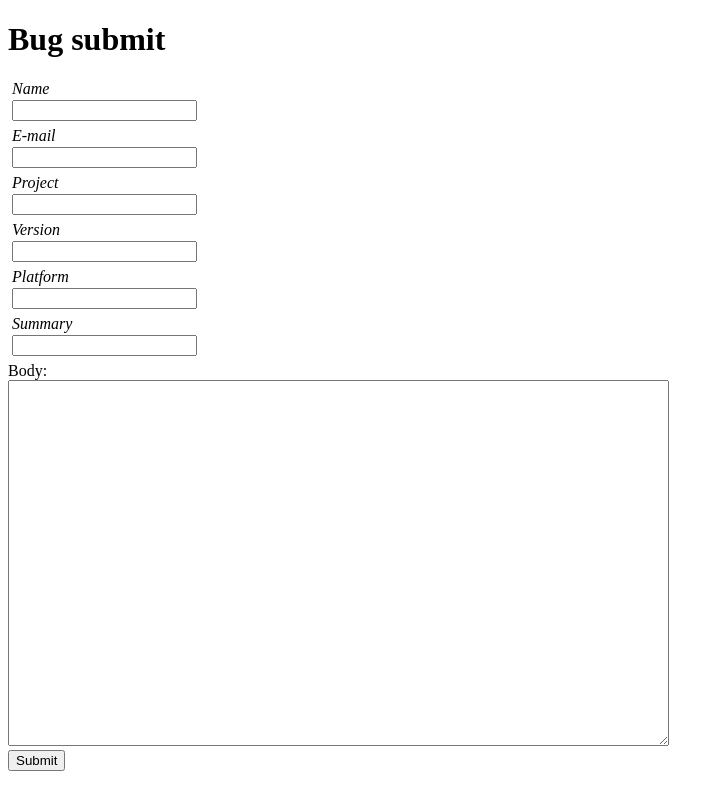
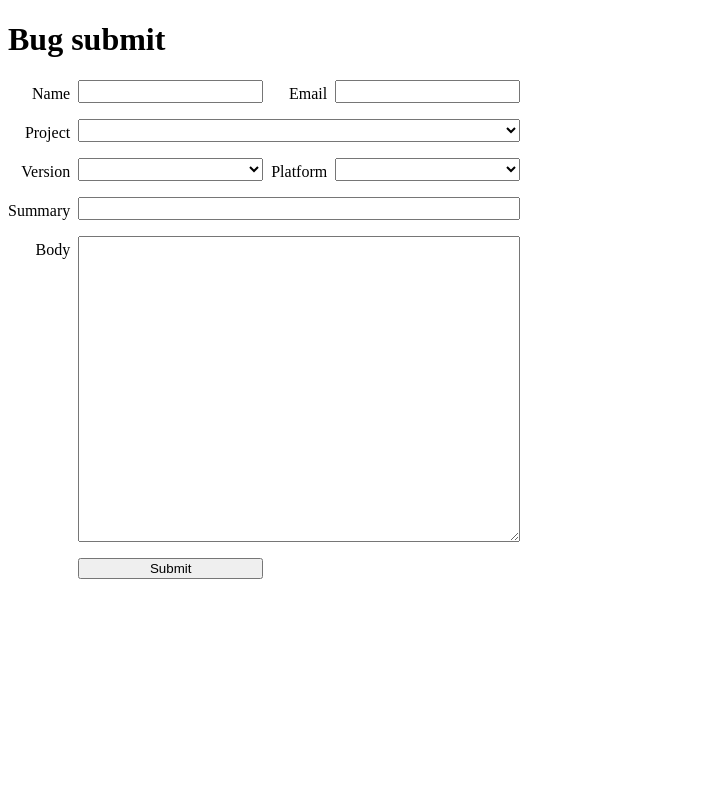
Before and after one commit to keianrao/WebCRUD, an Angular app in the folder BugSubmit/BugSubmit/: page / in a window 1280 px wide. Shown: the whole page, without its empty margins (0-724 px from the left). Built offline with nearby package versions, Linux system fonts and the light colour scheme.

Commit message:
Implemented a decent starting layout. Obsoletd labeled-input in favour of manual control.

```diff
--- a/BugSubmit/BugSubmit/src/app/app.component.css
+++ b/BugSubmit/BugSubmit/src/app/app.component.css
@@ -0,0 +1,20 @@
+
+.container {
+	width: 500px;
+}
+
+.grid {
+	display: grid;
+	gap: 16px 8px;
+	grid-template-columns: min-content min-content min-content min-content;
+}
+
+.grid > label {
+	text-align: right;
+	padding-top: 5px;
+}
+
+.grid .full {
+	grid-column-start: 2;
+	grid-column-end: 5;
+}
--- a/BugSubmit/BugSubmit/src/app/app.component.html
+++ b/BugSubmit/BugSubmit/src/app/app.component.html
@@ -1,26 +1,24 @@
 <h1>Bug submit</h1>
 
-<labeled-input label="Name" type="text"></labeled-input>
-<labeled-input label="E-mail" type="text"></labeled-input>
+<div class="grid">
+	<label>Name</label>
+	<input type="text" />
+	<label>Email</label>
+	<input type="text" />
 
-<labeled-input label="Project" type="text"></labeled-input>
-<labeled-input label="Version" type="text"></labeled-input>
-<labeled-input label="Platform" type="text"></labeled-input>
-<!-- These three should be comboboxes. -->
+	<label>Project</label>
+	<select class="full"></select>
+	<label>Version</label>
+	<select></select>
+	<label>Platform</label>
+	<select></select>
 
-<labeled-input label="Summary" type="text"></labeled-input>
+	<label>Summary</label>
+	<input class="full" type="text" />
 
-<label for="bodyInput">Body: </label>
-<br>
-<textarea id="bodyInput" cols=80 rows=24></textarea>
-<!--
-	So much for fancy component.
-	Do we attempt to make a wrapper instead? Is that even possible?
+	<label>Body</label>
+	<textarea class="body full" rows=20></textarea>
 
-	We probably shouldn't use custom components, just atomic elements,
-	but how do we style everything properly..? I'd imagine other developers
-	would do something on each of the label-field pairs somehow.
--->
-
-<br>
-<button id="submit">Submit</button>
+	<div></div>
+	<button id="submit">Submit</button>
+</div>
--- a/BugSubmit/BugSubmit/src/app/app.component.ts
+++ b/BugSubmit/BugSubmit/src/app/app.component.ts
@@ -1,5 +1,4 @@
 import { Component } from '@angular/core';
-import { LabeledInputComponent } from './labeled-input/labeled-input.component'
 
 @Component({
   selector: 'app-root',
@@ -8,4 +7,5 @@ import { LabeledInputComponent } from './labeled-input/labeled-input.component'
 })
 export class AppComponent {
   title = 'BugSubmit';
+  DOMID = 'bug-submit-1';
 }
--- a/BugSubmit/BugSubmit/src/app/app.module.ts
+++ b/BugSubmit/BugSubmit/src/app/app.module.ts
@@ -2,12 +2,10 @@ import { BrowserModule } from '@angular/platform-browser';
 import { NgModule } from '@angular/core';
 
 import { AppComponent } from './app.component';
-import { LabeledInputComponent } from './labeled-input/labeled-input.component';
 
 @NgModule({
   declarations: [
-    AppComponent,
-	LabeledInputComponent
+    AppComponent
   ],
   imports: [
     BrowserModule
--- a/BugSubmit/BugSubmit/src/app/labeled-input/labeled-input.component.css
+++ /dev/null
@@ -1,9 +0,0 @@
-.labeled-input {
-	margin: 4px;
-}
-.labeled-input > * {
-	margin: 2px 0;
-}
-.labeled-input > label {
-	font-style: italic;
-}
--- a/BugSubmit/BugSubmit/src/app/labeled-input/labeled-input.component.html
+++ /dev/null
@@ -1,4 +0,0 @@
-<div class="labeled-input">
-	<label for="{{id}}-input">{{ label }}</label><br>
-	<input id="{{id}}-input" type="{{ type }}" />
-</div>
--- a/BugSubmit/BugSubmit/src/app/labeled-input/labeled-input.component.ts
+++ /dev/null
@@ -1,18 +0,0 @@
-import { Component, Input } from '@angular/core';
-
-var nextID = 1;
-
-@Component({
-	selector: 'labeled-input',
-	templateUrl: './labeled-input.component.html',
-	styleUrls: [ './labeled-input.component.css' ]
-})
-export class LabeledInputComponent {
-	@Input() label: string;
-	@Input() type: string;
-	id: string;
-
-	ngOnInit() {
-		this.id = 'labeled-input-' + nextID++;
-	}
-}
```
Also changed, not shown: 2 other files (tests, documents, lock files or other folders).
